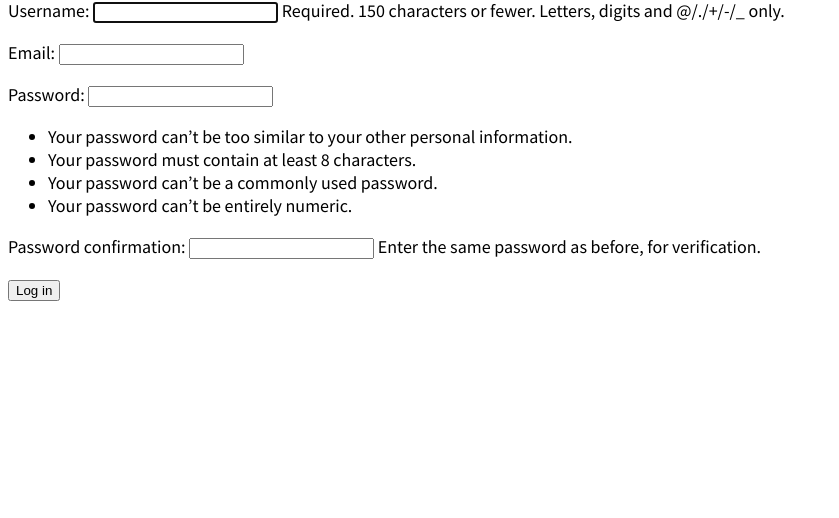
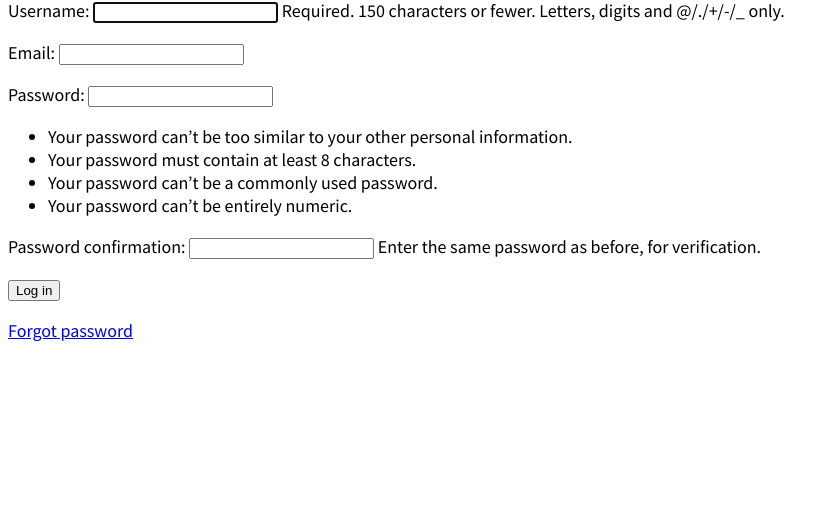
Before and after one commit to Chinwendu20/crud-django-blog, a Django app: template templates/login.html in a window 1280 px wide. Shown: the part 134-652 px from the top of the page, without its empty margins (0-839 px from the left). Run offline with Django 3.2, Linux system fonts and the light colour scheme; the template is opened without the code that fills it: values that come from a table or form of the project are taken from there, others are empty.

Commit message:
added password reset to login file

```diff
--- a/templates/login.html
+++ b/templates/login.html
@@ -7,5 +7,6 @@
 		{{ form.as_p }}
 		<input type='submit' value='Log in'>
 	</form>
+	  <p><a href="{% url 'password_reset' %}">Forgot password</p>
 
 {% endblock %}
```
